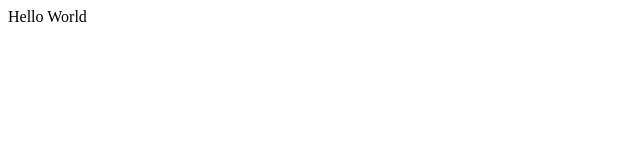
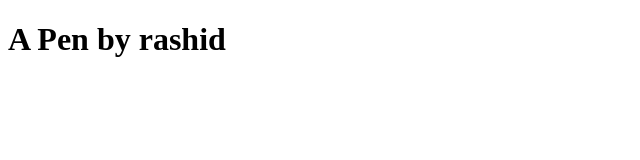
Before and after one commit to rashidmvk/microverse, a plain HTML site: page index.html in a window 1280 px wide. Shown: the whole page, without its empty margins (0-640 px from the left). Drawn offline with Linux system fonts and the light colour scheme.

Commit message:
feature 1 and 2

```diff
--- a/index.html
+++ b/index.html
@@ -6,12 +6,12 @@
     <head>
         <meta charset="utf-8">
         <meta http-equiv="X-UA-Compatible" content="IE=edge">
-        <title></title>
 
     </head>
     <body>
+        <h1 id="title">A Pen by rashid</h1>
+        <p id="description"> </p>
 
-        Hello World
 
     </body>
 </html>
```
